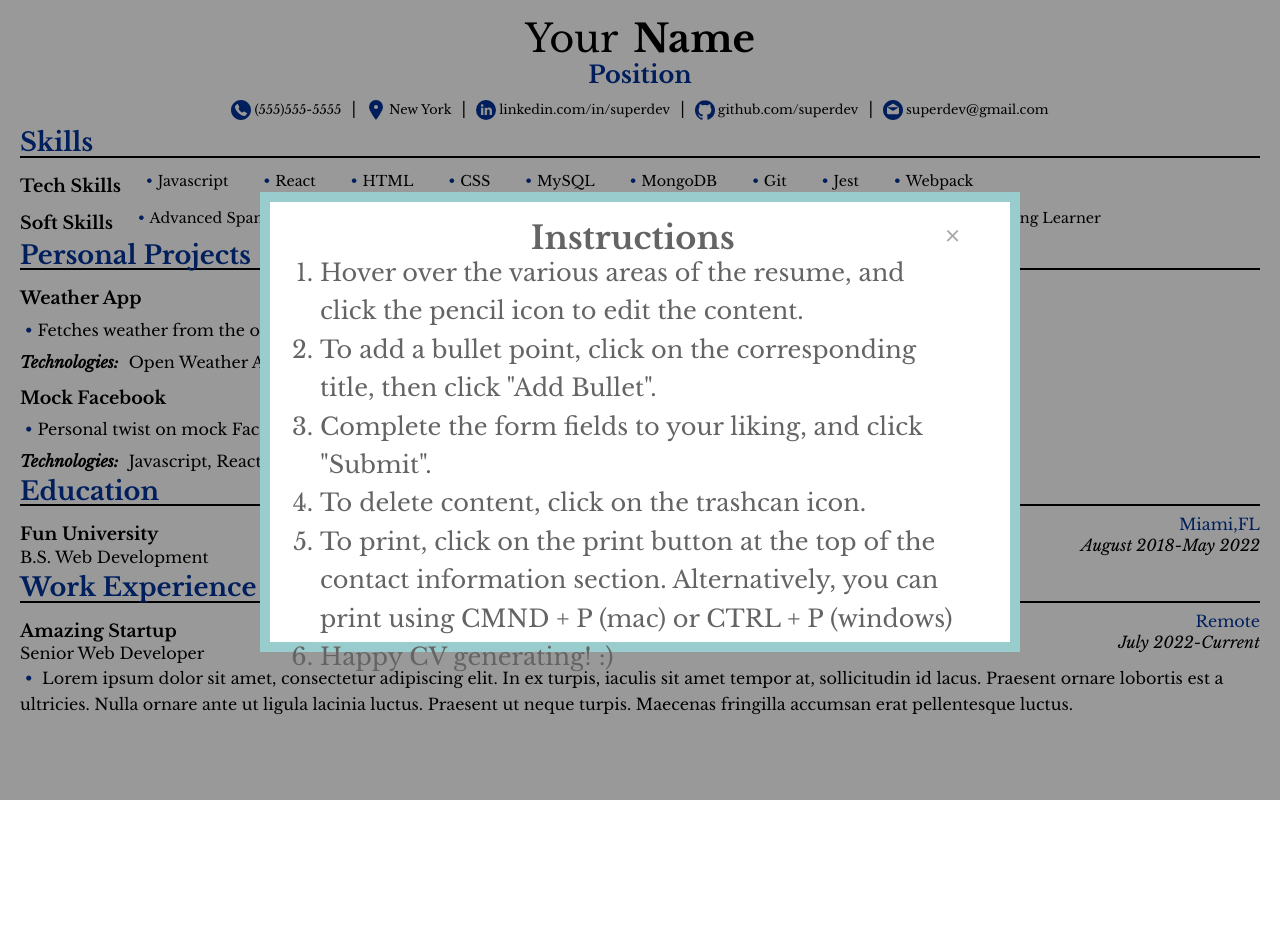
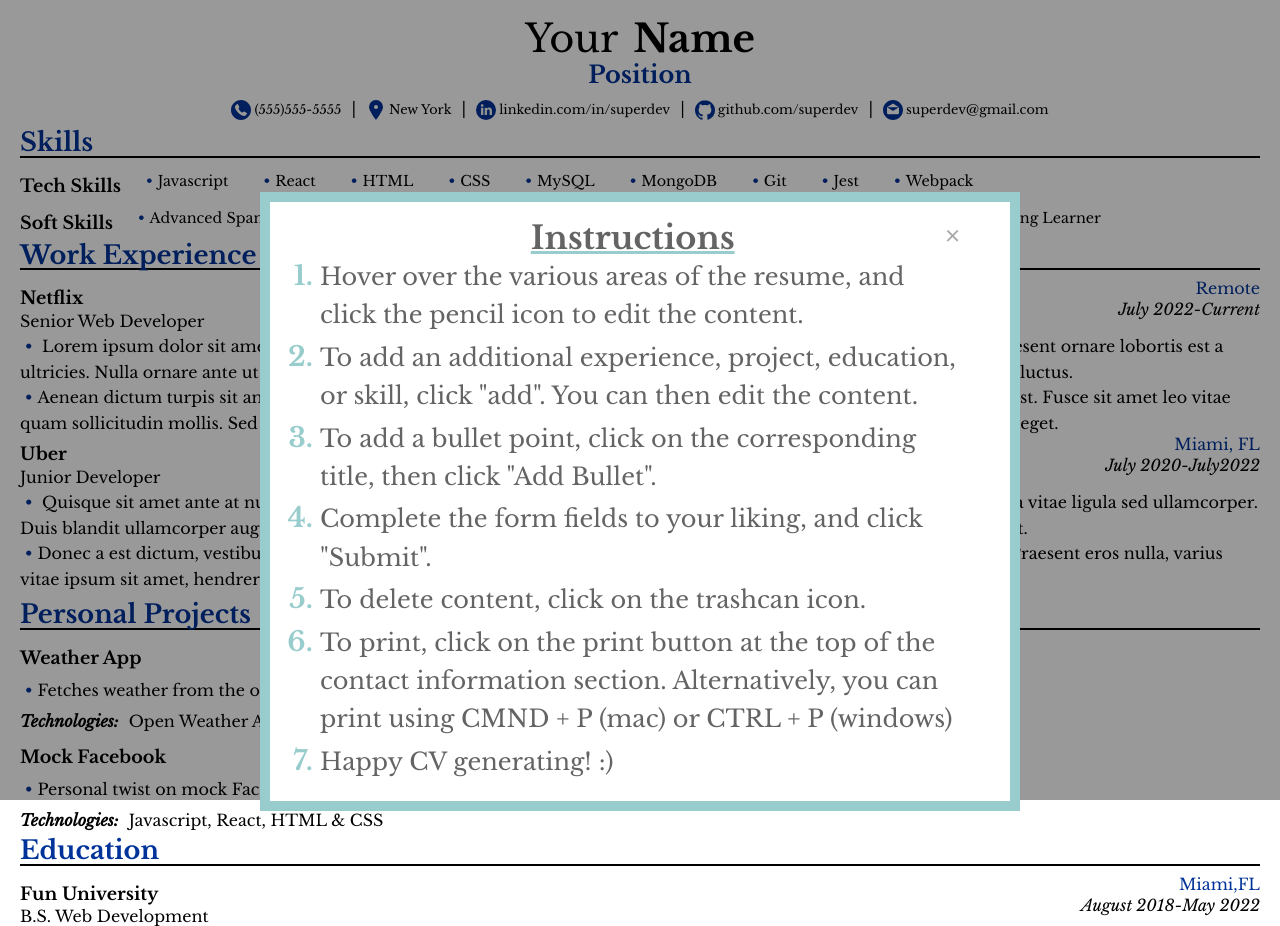
Before and after one commit to sophlanz/cv-generator, a React (Create React App) app: page / in a window 1280 px wide. Before the commit the page ends 800 px from the top, so only its background shows below. Built offline with nearby package versions, Linux system fonts and the light colour scheme.

Commit message:
changed default details. Added delte button to work experience.

```diff
--- a/src/App.js
+++ b/src/App.js
@@ -13,9 +13,9 @@ function App() {
       <Modal/>
         <About/>
         <Skills/>
+        <Experience/>
         <Projects/>
         <Education/>
-        <Experience/>
       </div>
 
     </div>
--- a/src/components/Experience.js
+++ b/src/components/Experience.js
@@ -7,17 +7,32 @@ class Experience extends React.Component {
         this.state={
             //array of experience objects
             experiences:[{
-            company: "Amazing Startup",
+            company: "Netflix",
             title:"Senior Web Developer",
             startDate: "July 2022",
             endDate: "Current",
             location:"Remote",
-            description:[" Lorem ipsum dolor sit amet, consectetur adipiscing elit. In ex turpis, iaculis sit amet tempor at, sollicitudin id lacus. Praesent ornare lobortis est a ultricies. Nulla ornare ante ut ligula lacinia luctus. Praesent ut neque turpis. Maecenas fringilla accumsan erat pellentesque luctus. "],
+            description:[" Lorem ipsum dolor sit amet, consectetur adipiscing elit. In ex turpis, iaculis sit amet tempor at, sollicitudin id lacus. Praesent ornare lobortis est a ultricies. Nulla ornare ante ut ligula lacinia luctus. Praesent ut neque turpis. Maecenas fringilla accumsan erat pellentesque luctus. ",
+                        "Aenean dictum turpis sit amet feugiat dapibus. Mauris eu diam at dolor sodales vulputate. In hac habitasse platea dictumst. Fusce sit amet leo vitae quam sollicitudin mollis. Sed hendrerit aliquam orci vitae eleifend. Nunc tempor semper est, cursus aliquam mi hendrerit eget."],
             edit:false,
             index:0,
             id:uniqid()
-           }],
-           additional:1,
+           },{
+            company: "Uber",
+            title:"Junior Developer",
+            startDate: "July 2020",
+            endDate: "July2022",
+            location:"Miami, FL",
+            description:[" Quisque sit amet ante at nunc feugiat ultrices. Proin in neque auctor, dignissim lorem id, interdum felis. Duis malesuada vitae ligula sed ullamcorper. Duis blandit ullamcorper augue. Fusce aliquet laoreet interdum. Integer convallis ornare est, eget efficitur ipsum lobortis ut. ",
+                        "Donec a est dictum, vestibulum sem a, hendrerit massa. Mauris ac libero nisl. Fusce sodales suscipit nunc non pretium. Praesent eros nulla, varius vitae ipsum sit amet, hendrerit tempus massa."],
+
+            edit:false,
+            index:1,
+            id:uniqid()
+    }
+
+        ],
+           additional:2,
            //monitor to be used for displaying text inputs
            edit:false,
            editBullet:false,
@@ -72,8 +87,8 @@ class Experience extends React.Component {
        console.log(index);
        //create new experience object
         const newExperience= {
-                company: "Cool Startup",
-                title:"Junior Developer",
+                company: "Google",
+                title:"Software Engineer Intern",
                 startDate: "July 2020",
                 endDate: "July2022",
                 location:"Miami, FL",
@@ -166,7 +181,7 @@ class Experience extends React.Component {
        //reset state using the index again to find the experience
        this.setState(prevState => ({
            experiences:prevState.experiences.map(
-               experience => experience.index === indexExperience ? {...experience,description:updatedDescription} : null
+               experience => experience.index === indexExperience ? {...experience,description:updatedDescription} : experience
            )
        }));
     }
@@ -237,7 +252,14 @@ class Experience extends React.Component {
                <div className="companyTitle">
                <div className="expEditIcon">
                <h3>{experience.company}</h3>
-               <button className="experience" value = {idx} onClick = { this.editExperience}></button>
+               <button title="edit" className="experience" value = {idx} onClick = { this.editExperience}></button>
+               {idx !== 0 ?
+                <button title = "delete"className="delete" value={idx} onClick={this.deleteExperience}></button>
+                :
+                null
+               }
+
+
                </div>
                <div >{experience.title}</div>
                </div>
--- a/src/components/Modal.js
+++ b/src/components/Modal.js
@@ -26,6 +26,8 @@ class Modal extends React.Component {
                 <ol>
                     <li>Hover over the various areas of the resume, and click the pencil
                     icon to edit the content.</li>
+                    <li>To add an additional experience, project, education, or skill, click
+                    "add". You can then edit the content.</li>
                     <li>To add a bullet point, click on the corresponding title, then
                     click "Add Bullet".</li>
                     <li>Complete the form fields to your liking, and click "Submit". </li>
--- a/src/saas/sections/modal.scss
+++ b/src/saas/sections/modal.scss
@@ -18,8 +18,9 @@
     padding-bottom:20px;
     border: 10px solid $lightBlue;
     width: 50%;
-    height:50%;
+    min-height:50%;
     color:rgb(100, 100, 100);
+    max-height:80%;
   }
 
   /* The Close Button */
@@ -40,8 +41,15 @@
   .modalContent h1{
       font-size:2rem;
       font-weight:600;
+    text-decoration:underline;
+    text-decoration-color:$lightBlue;
   }
   .modalContent li {
       font-size:1.5rem;
       display:list-item;
   }
+  .modalContent li::marker {
+    color:$lightBlue;
+    font-weight:800;
+    font-size:1.7rem;
+  }
```
